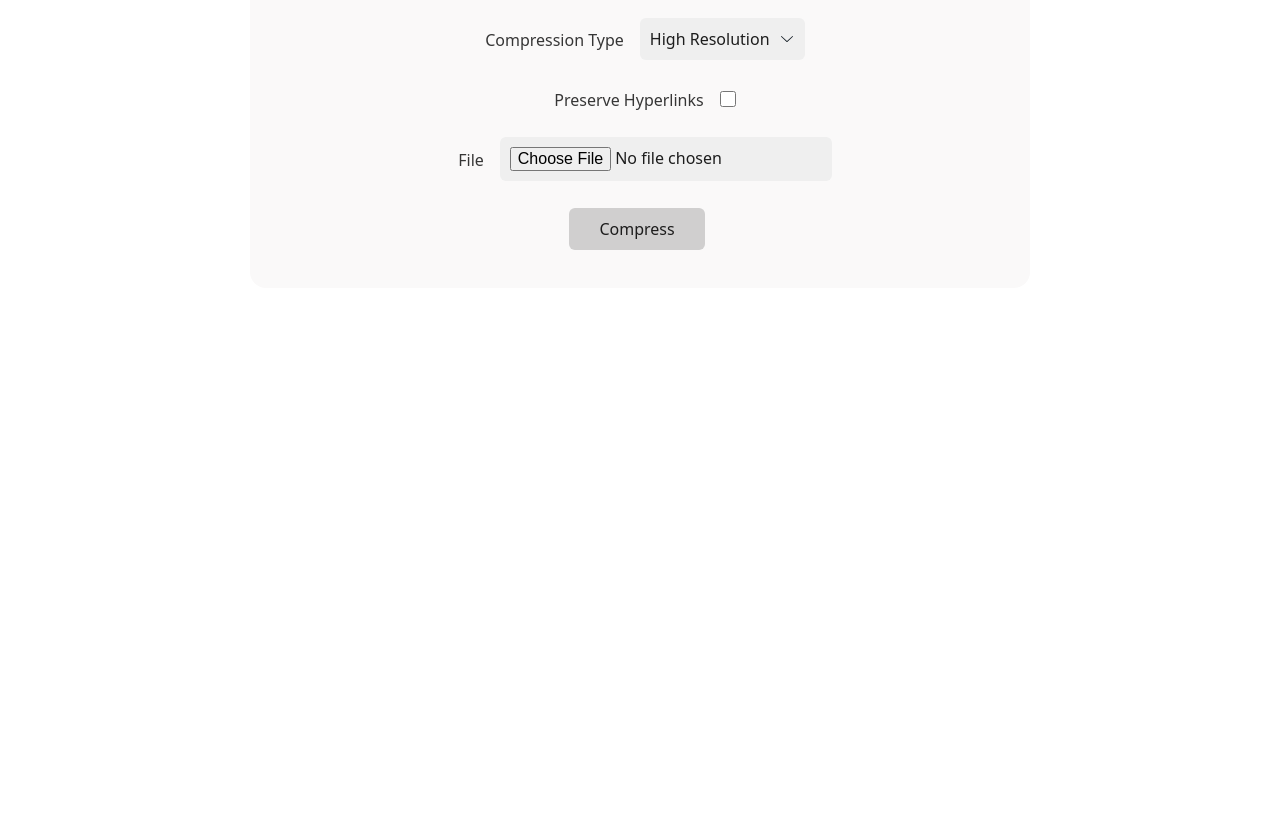
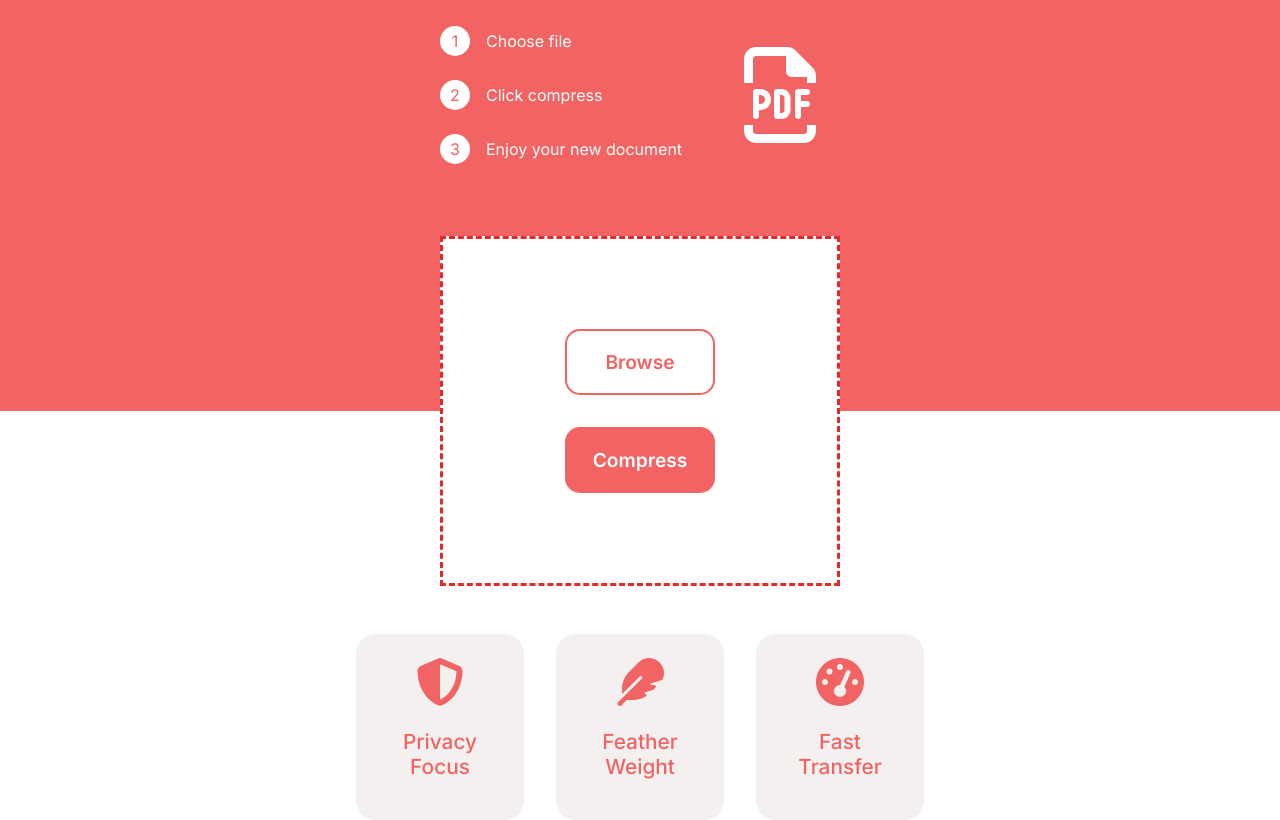
Before and after one commit to jordantauscher/glowing-octo-fortnight, a website: page public/index.html in a window 1280 px wide. Shown: the part 120-940 px from the top of the page. Before the commit the page ends 800 px from the top, so only its background shows below. Drawn offline with nearby package versions, Linux system fonts and the light colour scheme.

Commit message:
website overhaul and bug fixes

```diff
--- a/lib/PDF-Compressor/index.js
+++ b/lib/PDF-Compressor/index.js
@@ -20,10 +20,9 @@ export default class Compressor {
     }
 
     async compress(){
+        const script = path.join(path.dirname(decodeURI(import.meta.url).replace("file:/", "")), path.join("compress.sh"))
 
-        const script = path.join(path.dirname(import.meta.url.replace("file://", "")), path.join("compress.sh"))
-
-        const cmd = `bash ${script} ${this.input_file_path} ${this.output_file_path} ${this.pixel_resolution} ${this.compatibility_level} ${this.overprint} ${this.pdf_settings} ${this.embed_all_fonts} ${this.subset_fonts} ${this.auto_rotate_pages} ${this.image_downsample_type} ${this.image_resolution} ${this.printed}`
+        const cmd = `bash "${script}" ${this.input_file_path} ${this.output_file_path} ${this.pixel_resolution} ${this.compatibility_level} ${this.overprint} ${this.pdf_settings} ${this.embed_all_fonts} ${this.subset_fonts} ${this.auto_rotate_pages} ${this.image_downsample_type} ${this.image_resolution} ${this.printed}`
 
         try {
             return await new Promise((resolve, reject) => {
--- a/public/css/main.css
+++ b/public/css/main.css
@@ -1,40 +1,199 @@
+@import url('https://fonts.googleapis.com/css2?family=Inter:wght@400;500;600&display=swap');
+
+:root{
+    --primary-colour: #f26363;
+    --secondary-colour: #fff;
+    --accent-colour: #E32929;
+}
+
 *{
     padding: 0;
     margin: 0;
     box-sizing: border-box;
 }
 
-h1{
-    margin: 0;
-    padding-top: 1rem;
-    padding-bottom: 1.5rem;
+form{
 }
 
-form{
+body{
+    font-family: 'Inter', sans-serif;
+    color: var(--secondary-colour);
+    position: relative;
+}
+
+label{
+    display: inline-block;
+}
+
+input[type="file"]{
+    display: none;
+}
+
+input[type="submit"]{
+    display: none;
+}
+
+.icon{
+}
+
+.card{
+    text-align: center;
+    background-color: #f4f0f0;
+    padding: 1.5rem;
+    color: var(--primary-colour);
+    line-height: 250%;
+    margin: 0 1rem;
+    border-radius: 20px;
+    max-width: 200px;
+}
+
+.card .title{
+    font-weight: 500;
+    font-size: 1.3rem;
+    line-height: 120%;
+    margin: 1rem;
+}
+
+.logo{
+    display: flex;
+    justify-content: center;
+    align-items: center;
+    color: var(--secondary-colour);
+}
+
+.background{
+    background-color: var(--primary-colour);
+    height: 50%;
+    width: 100%;
+    position: absolute;
+    top: 0;
+    z-index: -9999;
+}
+
+.container{
+    width: 400px;
+    margin: 0 auto;
+}
+
+.grid-70-30{
+    display: grid;
+    grid-template-columns: 70% 30%;
+}
+
+.grid-3{
+    display: grid;
+    grid-template-columns: repeat(3, 1fr);
+}
+
+.center-self{
+    position: absolute;
+    top: 50%;
+    left: 50%;
+    transform: translate(-50%, -50%);
+}
+
+.center-content{
     display: flex;
     flex-direction: column;
     justify-content: center;
     align-items: center;
-    line-height: 1.5rem;
-    background-color: #faf9f9;
-    border-radius: 1rem;
-    padding: 2rem 3rem;
-    min-width: 350px;
 }
 
-label{
-    padding: 1rem;
+.heading{
+    padding: 2.5rem;
+    text-align: center;
+    font-size: 2.2rem;
 }
 
-.row{
+.steps{
+    list-style: none;
+    list-style-position: inside;
+}
+
+.steps li {
+    position: absolute;
+}
+
+.steps .step{
     display: flex;
     align-items: center;
+    margin: 1.5rem 0;
 }
 
-.row:first-of-type{
-    margin-top: 1rem;
+.steps .step .number{
+    display: flex;
+    justify-content: center;
+    align-items: center;
+    background-color: #fff;
+    color: var(--primary-colour);
+    border-radius: 50%;
+    height: 30px;
+    flex-basis: 30px;
+    flex-shrink: 0;
 }
 
-.row:last-of-type{
-    margin-bottom: 1rem;
+.steps .step .task{
+    padding: 0 1rem;
 }
+
+.btn{
+    text-align: center;
+    text-transform: capitalize;
+    border: 2px solid var(--primary-colour);
+    padding: 1.2rem 0;
+    width: 150px;
+    cursor: pointer;
+    border-radius: 15px;
+    font-weight: 600;
+    font-size: 1.2rem;
+    margin: 1rem 0;
+}
+
+.browse{
+    background-color: var(--secondary-colour);
+    color: var(--primary-colour);
+}
+
+.submit{
+    background-color: var(--primary-colour);
+    color: var(--secondary-colour);
+}
+
+header{
+    background-color: var(--primary-colour);
+}
+
+main{
+    position: relative;
+}
+
+form{
+    background-color: var(--secondary-colour);
+    border: 3px dashed var(--accent-colour);
+    height: 350px;
+    margin: 3rem auto !important;
+    position: relative;
+}
+
+footer{
+    max-width: 600px;
+    margin: 0 auto;
+}
+
+@media screen and (max-width: 600px){
+    .grid-3{
+        display: block;
+    }
+
+    .card{
+        margin: 2rem auto;
+    }
+}
+
+@media screen and (max-width: 450px){
+    .container{
+        width: 300px;
+    }
+
+
+}
--- a/public/index.html
+++ b/public/index.html
@@ -4,30 +4,75 @@
     <meta charset="UTF-8">
     <meta http-equiv="X-UA-Compatible" content="IE=edge">
     <meta name="viewport" content="width=device-width, initial-scale=1.0">
-    <link rel="stylesheet" href="https://cdn.jsdelivr.net/npm/water.css@2/out/light.css">
+    <link rel="stylesheet" href="https://cdnjs.cloudflare.com/ajax/libs/font-awesome/6.2.0/css/all.min.css">
     <link rel="stylesheet" href="/css/main.css">
-    <title>Document</title>
+    <title>PDF compressor demo</title>
 </head>
 <body>
-    <form action="/compress" method="post" enctype="multipart/form-data" id="upload-form">
-        <h1>Compress File</h1>
-        <div class="row">
-            <label for="compressionType">Compression Type</label>
-            <select name="compressionType" id="options">
-                <option value="lossless">High Resolution</option>
-                <option value="lossy">Low Resolution</option>
-            </select>
+    <header>
+        <div class="container">
+
+            <h1 class="heading">Compress PDF</h1>
+            <div class="grid-70-30">
+
+                <div class="steps">
+                    <div class="step">
+                        <div class="number">1</div>
+                        <div class="task">Choose file</div>
+                    </div>
+                    <div class="step">
+                        <div class="number">2</div>
+                        <div class="task">Click compress</div>
+                    </div>
+                    <div class="step">
+                        <div class="number">3</div>
+                        <div class="task">Enjoy your new document</div>
+                    </div>
+                </div>
+
+                <div class="logo">
+                    <i class="fa-regular fa-file-pdf fa-6x"></i>
+                </div>
+
+            </div>
         </div>
-        <div class="row">
-            <label for="preserveHyperlinks">Preserve Hyperlinks</label>
-            <input type="checkbox" name="preserveHyperlinks" id="preserve-hyperlinks">
+    </header>
+
+    <main class="center-content">
+        <div class="background"></div>
+        <div  class="container">
+            <form action="/compress" method="post" enctype="multipart/form-data" id="upload-form" class="center-content">
+                <label class="browse btn">
+                    browse
+                    <input type="file" name="file" id="upload">
+                </label>
+
+                <label class="submit btn">
+                    compress
+                    <input type="submit">
+                </label>
+
+            </form>
         </div>
-        <div class="row">
-            <label for="file">File</label>
-            <input type="file" name="file" id="upload">
+    </main>
+
+    <footer class="grid-3">
+        <div class="card">
+            <i class="fa-solid fa-shield-halved fa-3x"></i>
+            <h3 class="title">Privacy Focus</h3>
         </div>
-        <button type="submit">Compress</button>
-    </form>
+
+        <div class="card">
+            <i class="fa-solid fa-feather fa-3x"></i>
+            <h3 class="title">Feather Weight</h3>
+        </div>
+
+        <div class="card">
+            <i class="fa-solid fa-gauge-high fa-3x"></i>
+            <h3 class="title">Fast Transfer</h3>
+        </div>
+    </footer>
+
     <a id="dl" style="display: none;"></a>
     <script src="/js/main.js"></script>
 </body>
--- a/public/js/main.js
+++ b/public/js/main.js
@@ -1,4 +1,4 @@
-document.querySelector("button[type='submit'").addEventListener("click", async (e) => {
+document.querySelector("input[type='submit'").addEventListener("click", async (e) => {
     e.preventDefault()
     const form = document.querySelector("form")
     const formData = new FormData(form)
@@ -10,7 +10,7 @@ document.querySelector("button[type='submit'").addEventListener("click", async (
         return
     }
 
-    const data = await fetch("https://pdfcompressordemo.up.railway.app/compress", {
+    const data = await fetch("/compress", {
         method: "POST",
         body: formData
     })
--- a/server.js
+++ b/server.js
@@ -1,7 +1,7 @@
 import express from "express"
 import compress from "./routes/compress.js"
 
-const app = express(), host = "0.0.0.0", port = process.env.PORT || 3001
+const app = express(), host = "0.0.0.0", port = process.env.PORT || 8080
 
 app.use(express.urlencoded({extended: true}))
 app.use(express.json())
```
Also changed, not shown: 3 other files.
